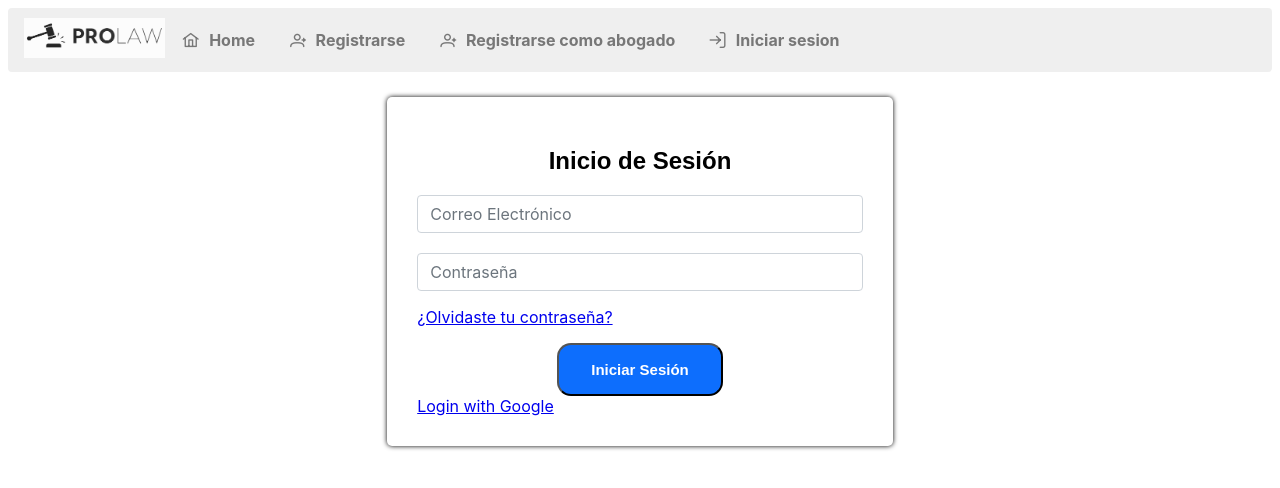
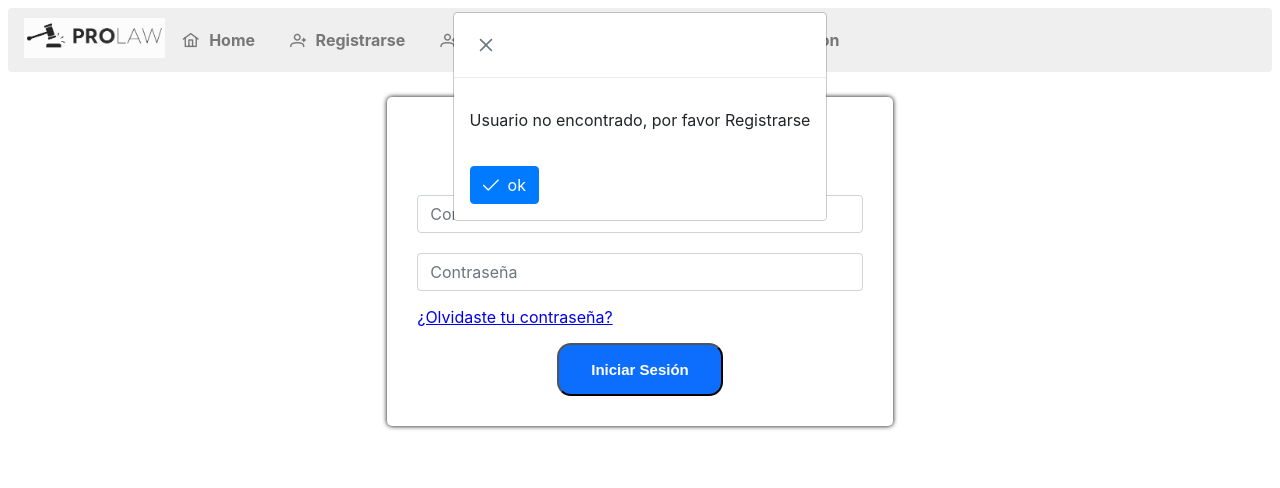
Before and after one commit to sladinor1/PROLaw, a Vue app in the folder client/: page /login in a window 1280 px wide. Both pictures are taken after a click on the button "Iniciar Sesión". Shown: the top 488 px of the page. Built offline with nearby package versions, Linux system fonts and the light colour scheme; no server answers; what vue3-cookies would draw is missing.

Commit message:
Sprint 2

```diff
--- a/client/src/views/Login.vue
+++ b/client/src/views/Login.vue
@@ -19,16 +19,12 @@
             <button class="botonInicioSesion" v-on:click="getLogin">Iniciar Sesión</button>
         </div>
         <div>
-
             <Dialog position="top" :visible="display">
-          <p>Datos de inicio de sesión incorrectos</p>
+                <p>Usuario no encontrado, por favor Registrarse</p>
                 <br>
-          <Button label="ok" icon="pi pi-check" @click="close" autofocus/>
+                <Button label="ok" icon="pi pi-check" @click="close"/>
             </Dialog>
         </div>
-
-        <a href="{@/oauth2/authorization/google}">Login with Google</a>
-
     </div>
   </div>
 
@@ -59,18 +55,21 @@ export default{
             //this.$root.inside = true;
             //console.log(this.$root.inside);
             try{ this.userController.login(this.usuario).then(data => {
+                console.log(data.data.status);
                 if(data.data != null){
                     this.$root.inside = true;
                     this.$root.user = data.data.nameUser +' '+ data.data.lastNameUser;
-                console.log(this.$root.user);
-                window.location.replace("http://localhost:8081");
+                    this.$router.push('/');
                 }
-                if(this.$root.inside == false){
+            }).catch( error => {
                 this.display = true;
-                }
+                //console.log(this.display = true);
+                console.log(error);
+                //throw error;
+                //if(error == 'Request failed with status code 404'){
 
-            })}catch{this.$root.user = ""}
-
+                //}
+            });}catch{this.$root.user = ""}
         },
     },
 }
--- a/client/src/views/Register.vue
+++ b/client/src/views/Register.vue
@@ -141,7 +141,7 @@ export default {
             this.usuario.city = this.usuario.city.code;
             this.userController.insert(this.usuario).then(data => {
               console.log(data);
-              window.location.replace("http://localhost:8081/login");
+              this.$router.push('/login');
             })
       //} else {
         //this.d = true;
```
Lines whose indentation alone changed are shown as unchanged.
